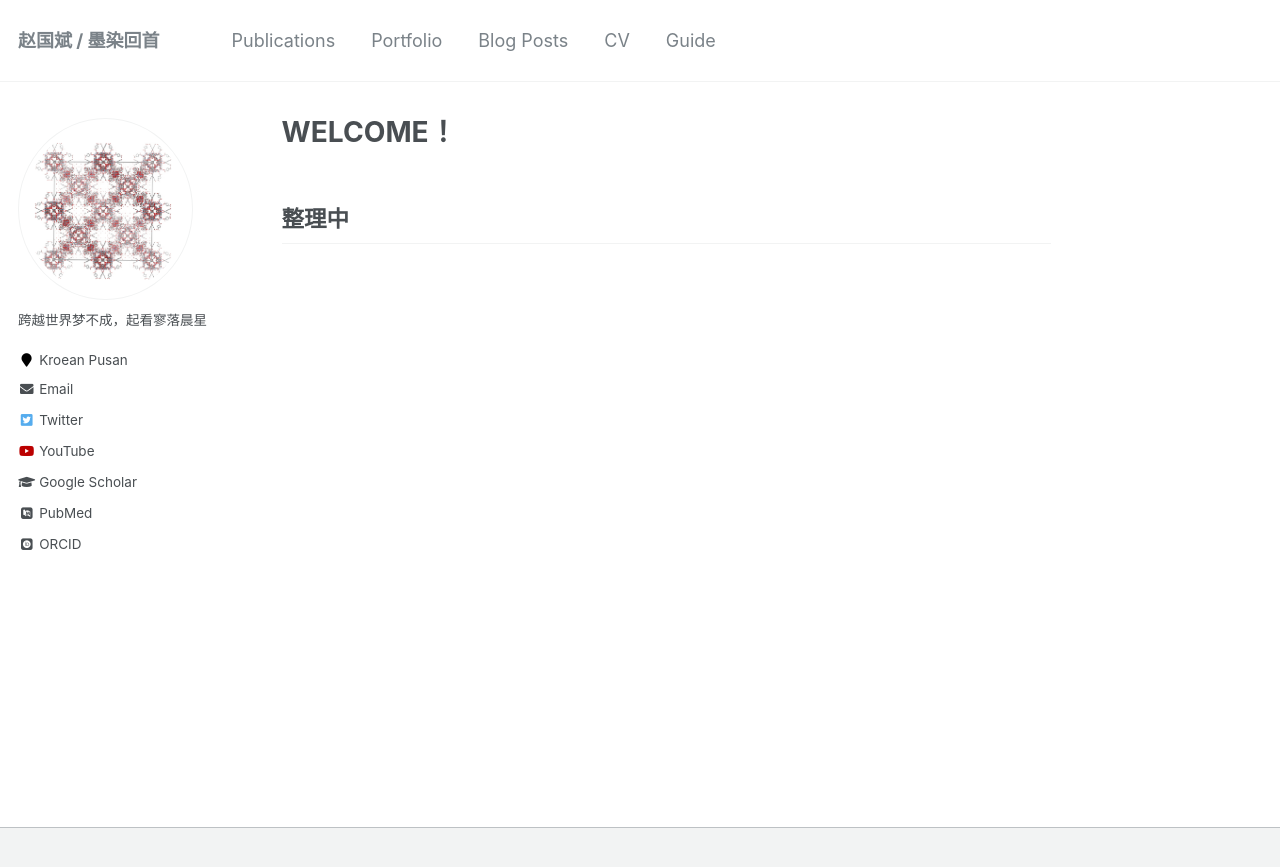
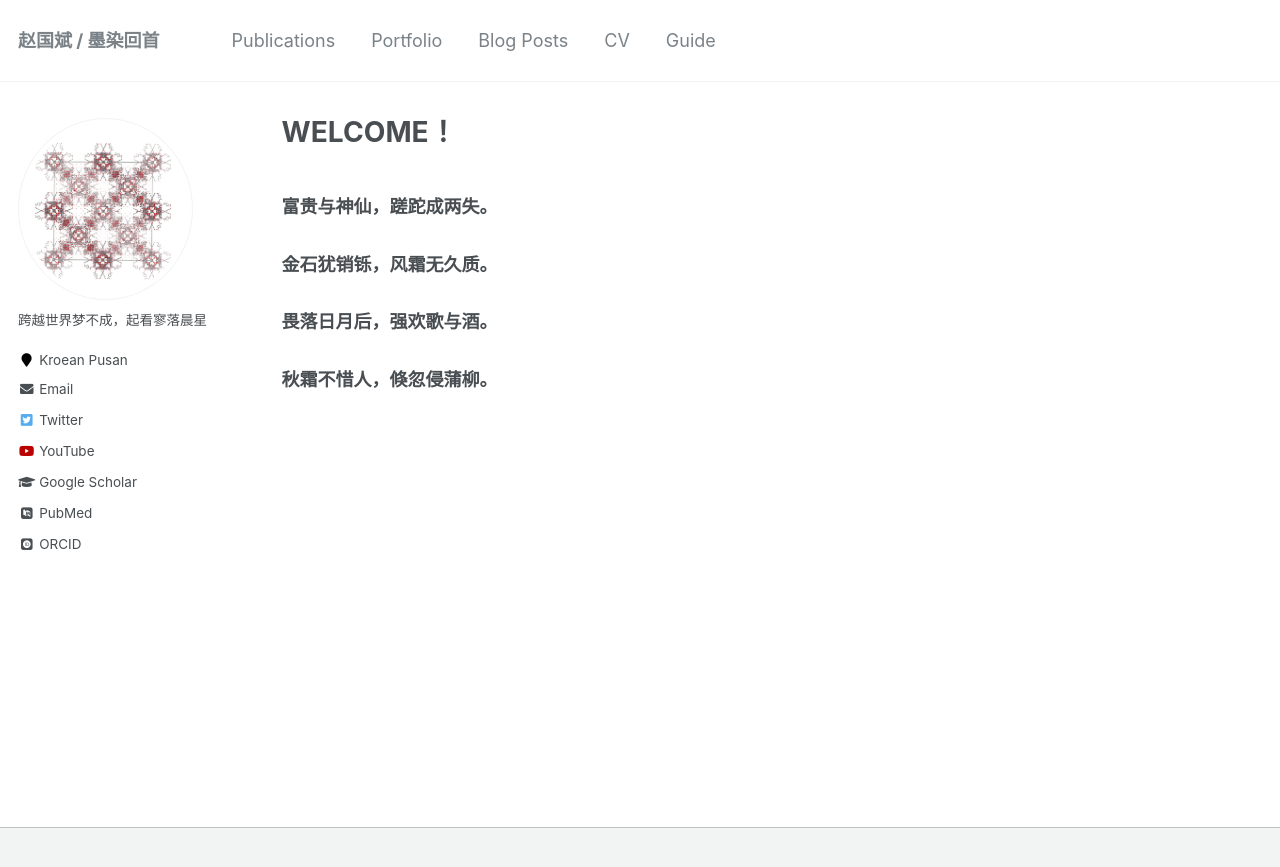
Before and after one commit to sxm13/ZGBshenxiaomoCV.github.io, a Jekyll site: the page built from _pages/about.md, in a window 1280 px wide. Shown: the top 867 px of the page. Built offline with Jekyll 4.4.1, drawn with Linux system fonts in a browser that asks for light colours; some web fonts are replaced.

Commit message:
Update about.md

```diff
--- a/_pages/about.md
+++ b/_pages/about.md
@@ -7,4 +7,7 @@ redirect_from:
   - /about/
   - /about.html
 ---
-## 整理中
+### 富贵与神仙，蹉跎成两失。
+### 金石犹销铄，风霜无久质。
+### 畏落日月后，强欢歌与酒。
+### 秋霜不惜人，倏忽侵蒲柳。
```
